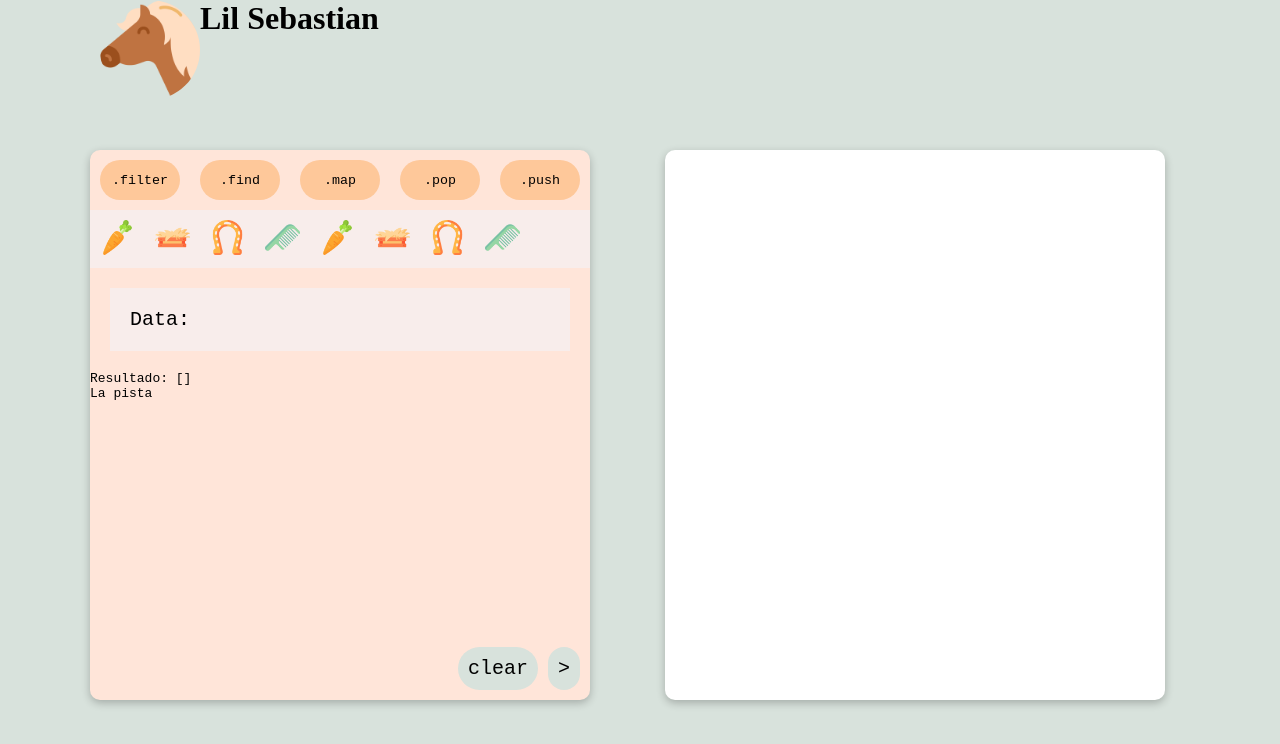
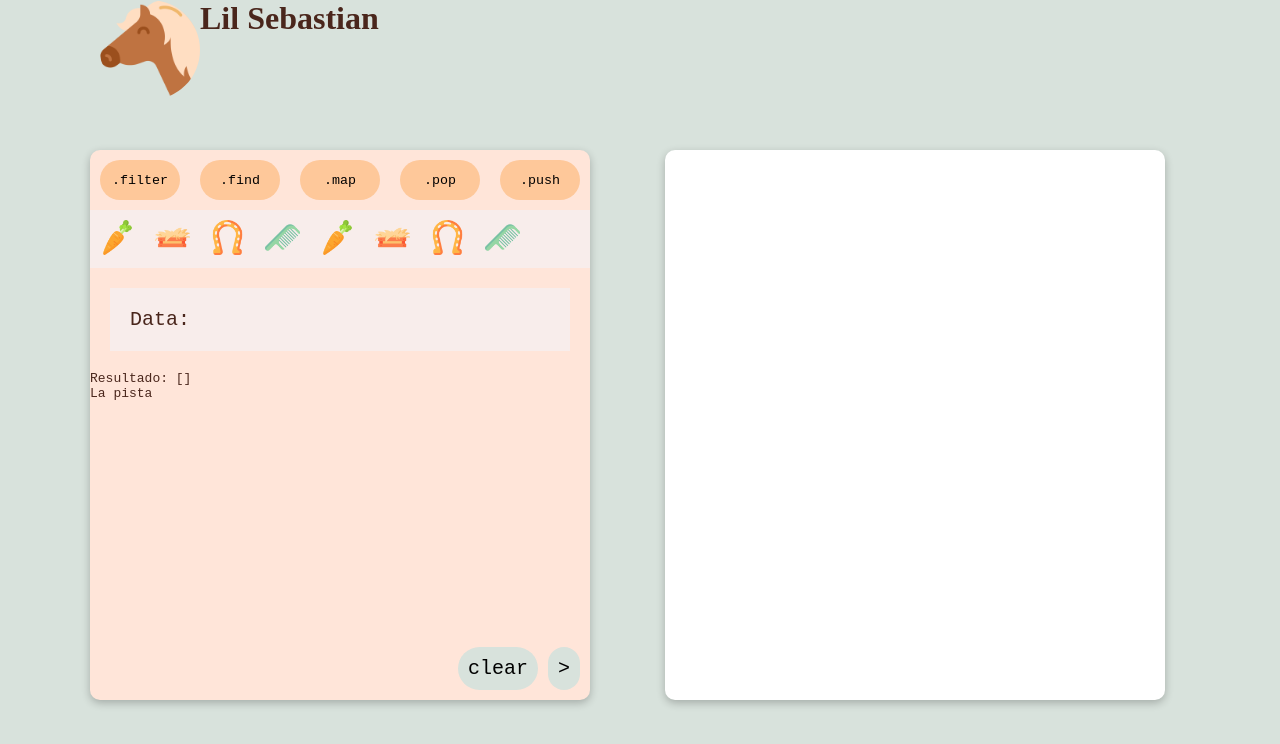
Before and after one commit to decolorblau/Lil-Sebastian-Vue, a Vue app: page / in a window 1280 px wide. Shown: the top 744 px of the page. Built offline with nearby package versions, Linux system fonts and the light colour scheme.

Commit message:
Changed font color

```diff
--- a/src/App.vue
+++ b/src/App.vue
@@ -29,6 +29,7 @@
 #app {
   height: 100vh;
   width: 100vw;
+  color: #4a261c;
 }
 .logo {
   border-radius: 50px;
```
